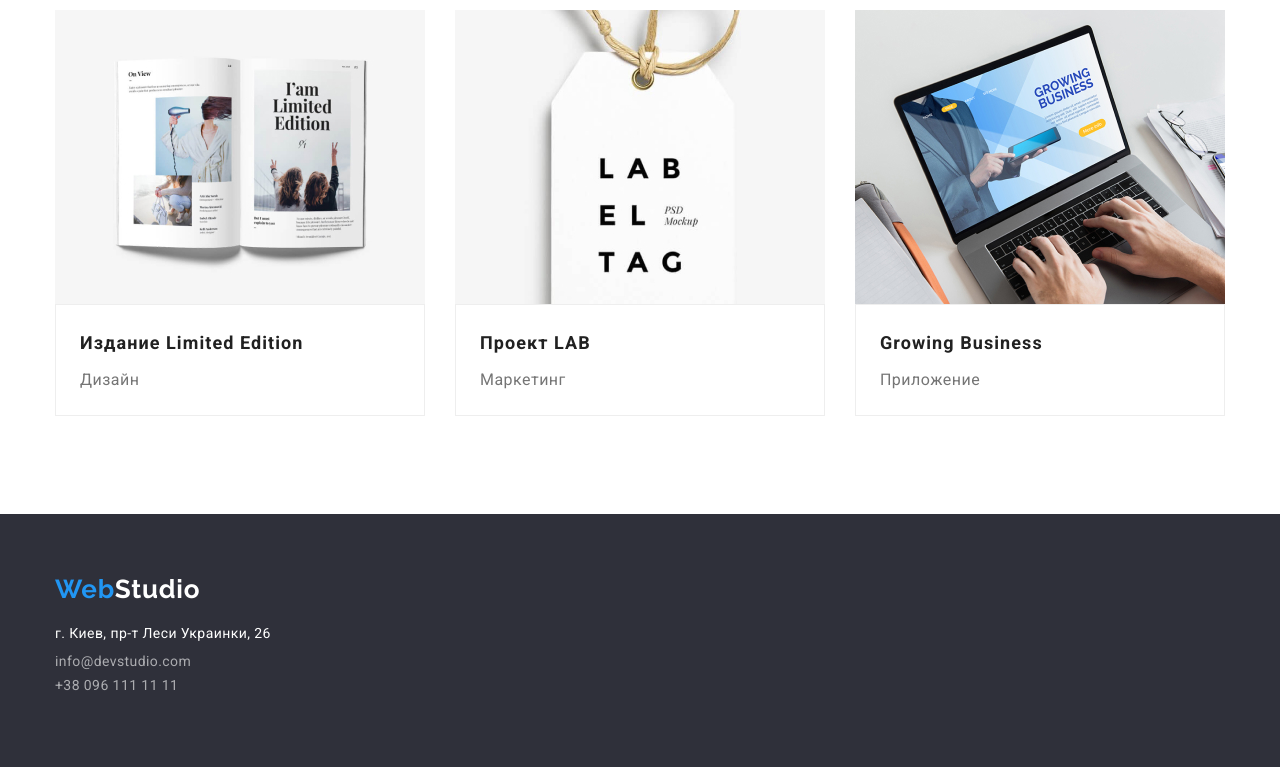
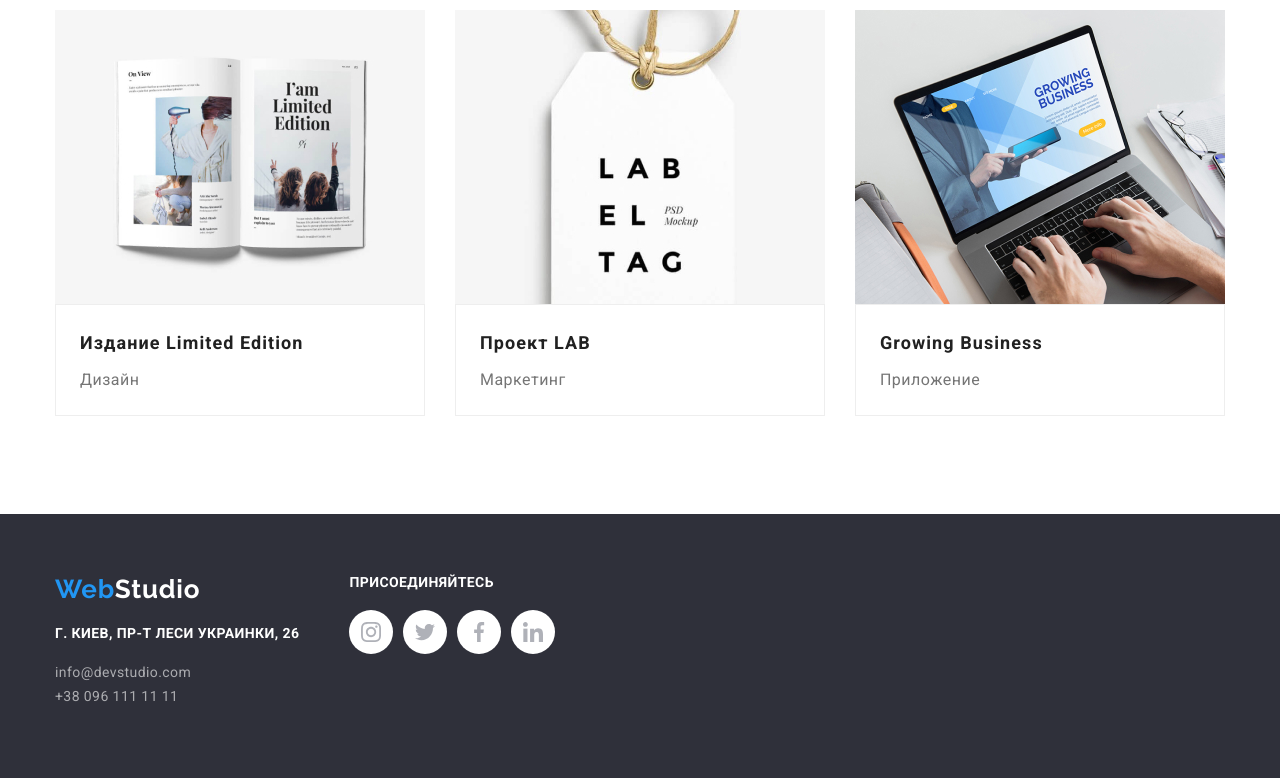
Before and after one commit to Irina178/goit-markup-hw-04, a plain HTML site: page portfolio.html in a window 1280 px wide. Shown: the part 1125-1903 px from the top of the page. Drawn offline with Linux system fonts and the light colour scheme.

Commit message:
тени

```diff
--- a/portfolio.html
+++ b/portfolio.html
@@ -155,15 +155,18 @@
     </section>
     </main>
 <!---подвал-->
+<!---подвал-->
 <footer>
   <!---логотип-->
   <section class="footer">
     <div class="container">
+      <div  class="flex">
+      <div class="title-adress">
     <a class="logo link" href="index.html"> Web<span class="logo-color link">Studio</span></a>
 
   <!--адрес-->
 
-    <address >
+    <address>
       <p class="adress">г. Киев, пр-т Леси Украинки, 26</p>
     <ul class="section-adress">
       <li>
@@ -173,6 +176,47 @@
     </ul>
   </address>
 </div>
+  <div class="footer-social">
+    <p>ПРИСОЕДИНЯЙТЕСЬ</p>
+    <ul class="ssocial-masters">
+      <li class="networks">
+       <a href="" class="social-networks">
+         <svg class="social-networks-svg-footer">
+           <use href="./img/sprite.svg.svg#icon-instagram"></use>
+         </svg>
+       </a>
+      </li>
+
+        <li class="networks">
+         <a href="" class="social-networks">
+           <svg class="social-networks-svg-footer">
+             <use href="./img/sprite.svg.svg#icon-twitter"></use>
+           </svg>
+         </a>
+        </li>
+
+
+          <li class="networks">
+           <a href="" class="social-networks">
+             <svg class="social-networks-svg-footer">
+               <use href="./img/sprite.svg.svg#icon-facebook"></use>
+             </svg>
+           </a>
+          </li>
+
+
+            <li class="networks">
+             <a href="" class="social-networks">
+               <svg class="social-networks-svg-footer">
+                 <use href="./img/sprite.svg.svg#icon-linkedin"></use>
+               </svg>
+             </a>
+            </li>
+    </ul>
+  </div>
+   </div>
+
+</div>
   </section>
 
 </footer>
--- a/сss/stule.css
+++ b/сss/stule.css
@@ -146,6 +146,40 @@ color: rgba(255, 255, 255, 0.6);
 padding-bottom: 9px;
 }
 
+.footer p{
+    font-family: Roboto;
+    font-style: normal;
+    font-weight: bold;
+    font-size: 14px;
+    line-height: 16px;
+    letter-spacing: 0.03em;
+    text-transform: uppercase;
+    color: #FFFFFF;
+    padding-bottom: 20px;
+    }
+    .footer-social{
+        margin-bottom: 20px;
+        width: 206px;
+        margin-right: 94px;
+    }
+    .title-adress{
+        margin-right: 50px;
+        display: inline-block;
+    }
+    .flex{
+        display: flex;
+    }
+    .social-networks-svg-footer{
+        fill: #AFB1B8;
+        height: 20px;
+        width: 20px;
+    }
+
+    .social-networks:hover
+    .social-networks-svg-footer{
+    fill: #FFFFFF;
+    }
+
 /* основная часть главная */
 .container-about{
     width: 1200px;
@@ -181,7 +215,6 @@ justify-content: center;
 width: 270px;
 height: 120px;
 background: #E5E5E5;
-    border-radius: 4px;
  margin-bottom: 30px;
  display: flex;
 justify-content: center;
@@ -191,9 +224,13 @@ justify-content: center;
 border: 1px solid #AFB1B8;
 box-sizing: border-box;
 border-radius: 4px;
+
 }
 
-
+.icon-svg:hover .icon-svg
+.icon-svg:focus,{
+fill: #2196F3;
+}
 
 .clients-icon{
     display: flex;
@@ -302,7 +339,14 @@ padding-bottom: 10px;
 .social-networks-svg{
     height: 20px;
     width: 20px;
+    fill: #AFB1B8;
 }
+
+
+
+
+
+
 .ssocial-masters{
     display: flex;
     justify-content: center;
@@ -323,19 +367,10 @@ padding-bottom: 10px;
     }
 
 
-
-    .social-networks:hover.social-networks-svg{
+    .social-networks:hover .social-networks-svg{
         fill: #FFFFFF;
         }
-
-
-
-
-
-
-
-
-.networks{
+.networks:not(:first-child){
 margin-left: 10px;
 }
 
@@ -473,9 +508,6 @@ color: #757575;
 .border{
     padding: 20px 24px;
     border: 1px solid #EEEEEE;
-
-
-
 }
 
 /* Ul */
@@ -493,6 +525,11 @@ color: #757575;
     flex-basis: calc(100% / 3 - 30px);
     margin-left: 30px;
     margin-top: 30px;
+
+}
+
+.border-links-item:hover{
+    box-shadow: 0px 1px 1px rgba(0, 0, 0, 0.12), 0px 4px 4px rgba(0, 0, 0, 0.06), 1px 4px 6px rgba(0, 0, 0, 0.16);
 }
 .border-box{
     padding-bottom: 98px;
@@ -517,3 +554,11 @@ color: #757575;
     color:#212121;
     padding-bottom: 50px;
   }
+
+
+
+
+.section-adress:hover,
+.section-adress:focus{
+color: #2196F3;
+}
```
Also changed, not shown: index.html (+59 -9 lines), img/sprite.svg.svg. Lines whose indentation alone changed are shown as unchanged.
